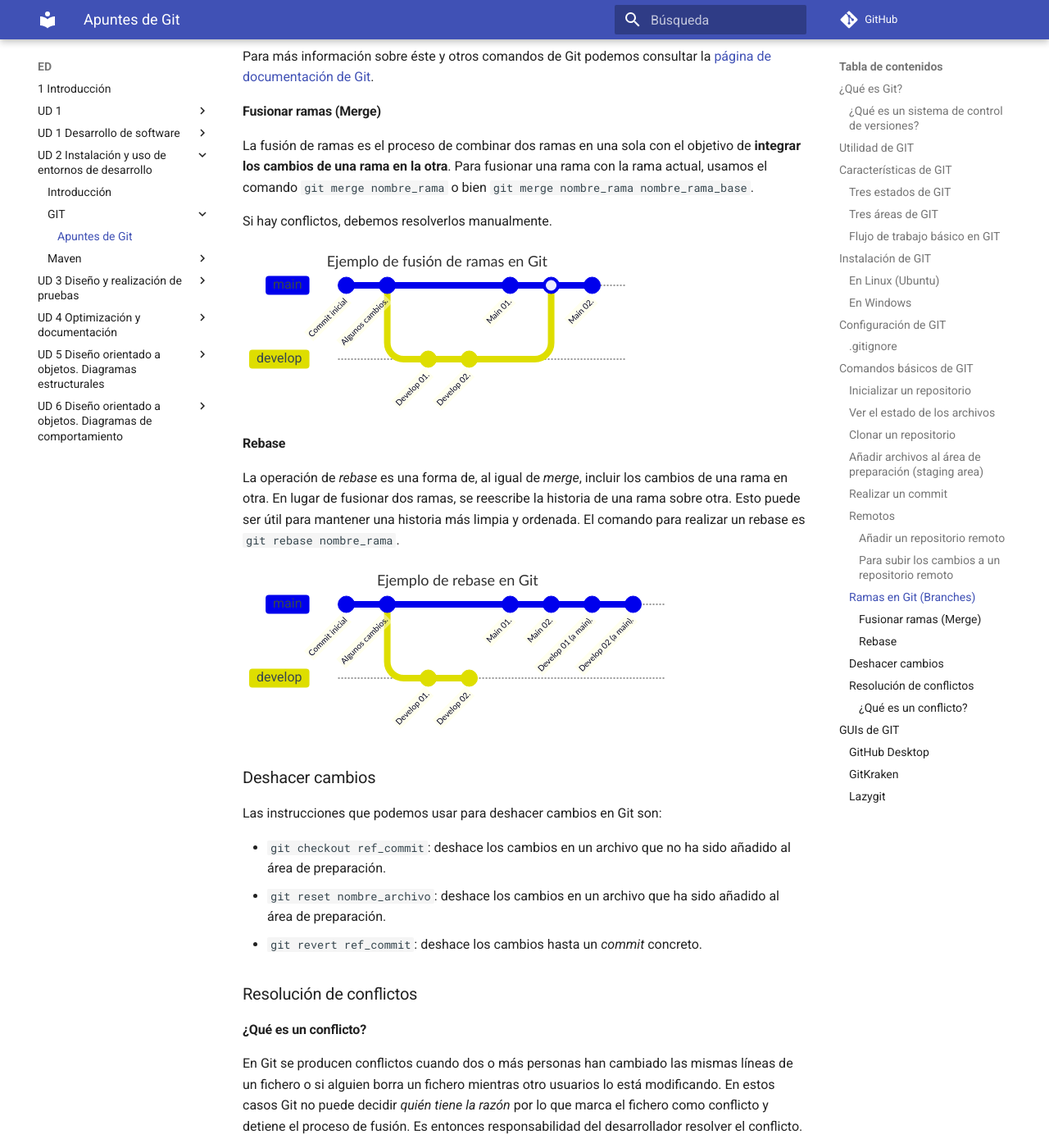
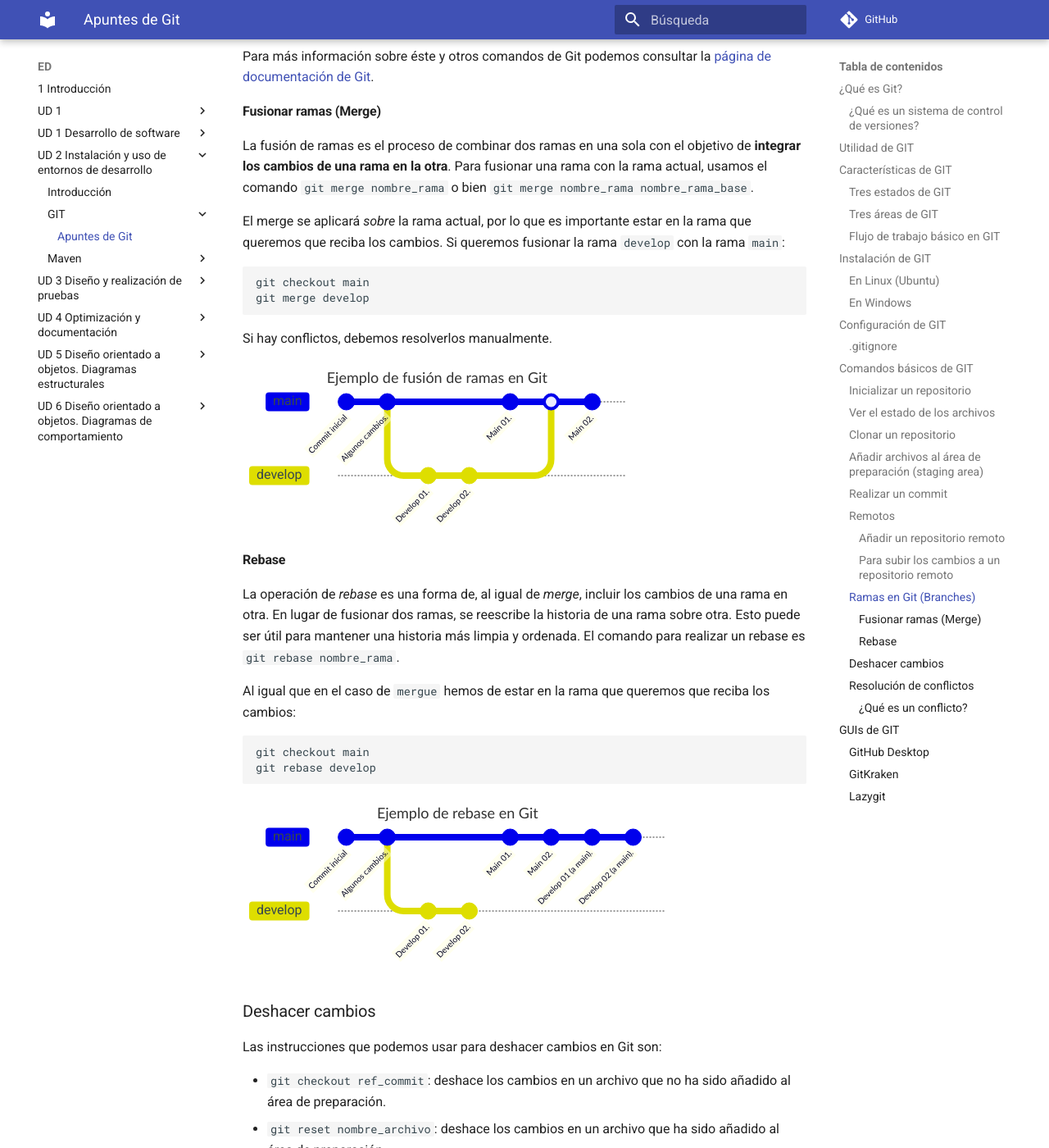
Before and after one commit to mmourazos/Curso-2024-2025, an MkDocs documentation site: the page built from docs/ED/UD 2 - Instalación y uso de entornos de desarrollo/GIT/Apuntes de GIT.md, in a window 1280 px wide and 1400 px high, scrolled down 7734 px. Shown: the whole window at 82% size. Built offline with MkDocs 1.6.1 and Material for MkDocs 9.7.7, drawn with Linux system fonts in a browser that asks for light colours; comment, search, counter and statistics services are not loaded.

Commit message:
Correcciones en los apuntes de Git (merge y rebase).

````diff
--- a/docs/ED/UD 2 - Instalación y uso de entornos de desarrollo/GIT/Apuntes de GIT.md
+++ b/docs/ED/UD 2 - Instalación y uso de entornos de desarrollo/GIT/Apuntes de GIT.md
@@ -225,6 +225,13 @@ Para más información sobre éste y otros comandos de Git podemos consultar la
 
 La fusión de ramas es el proceso de combinar dos ramas en una sola con el objetivo de **integrar los cambios de una rama en la otra**. Para fusionar una rama con la rama actual, usamos el comando `git merge nombre_rama` o bien `git merge nombre_rama nombre_rama_base`.
 
+El merge se aplicará *sobre* la rama actual, por lo que es importante estar en la rama que queremos que reciba los cambios. Si queremos fusionar la rama `develop` con la rama `main`:
+
+```git
+git checkout main
+git merge develop
+```
+
 Si hay conflictos, debemos resolverlos manualmente.
 
 ```mermaid
@@ -248,6 +255,13 @@ commit id: "Main 02."
 
 La operación de *rebase* es una forma de, al igual de *merge*, incluir los cambios de una rama en otra. En lugar de fusionar dos ramas, se reescribe la historia de una rama sobre otra. Esto puede ser útil para mantener una historia más limpia y ordenada.
 El comando para realizar un rebase es `git rebase nombre_rama`.
+
+Al igual que en el caso de `mergue` hemos de estar en la rama que queremos que reciba los cambios:
+
+```git
+git checkout main
+git rebase develop
+```
 
 ```mermaid
 ---
````
